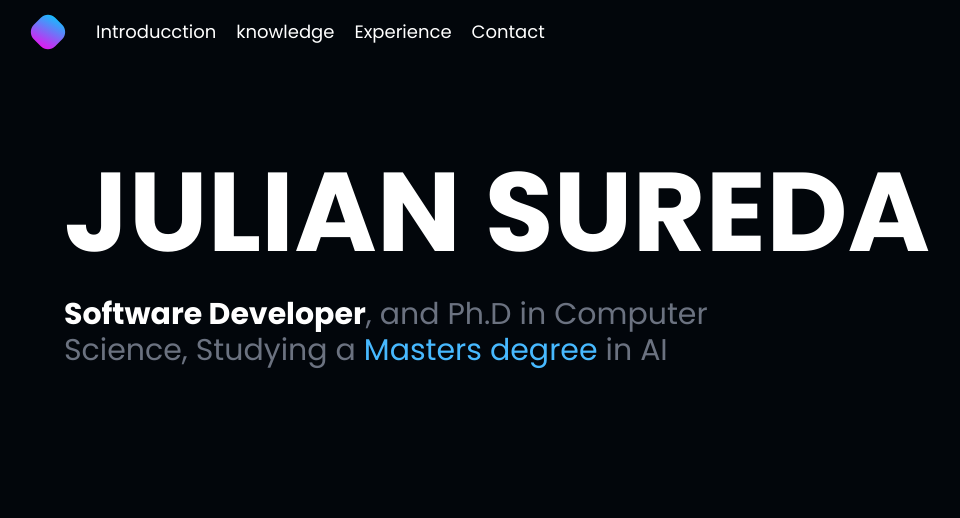
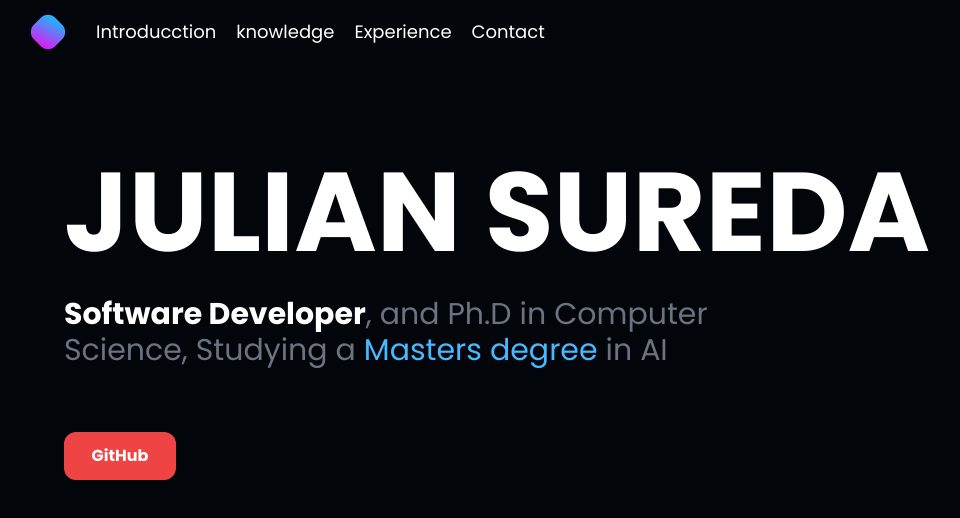
Before and after one commit to JulianSureda/web-portfolio, a React (Vite) app: page / in a window 1280 px wide. Shown: the top 518 px of the page, without its empty margins (0-960 px from the left). Built offline with nearby package versions, Linux system fonts and the light colour scheme.

Commit message:
Button component + Props

```diff
--- a/src/App.tsx
+++ b/src/App.tsx
@@ -2,6 +2,7 @@
 import { DropAnimation } from "./utils/animations";
 import NavBar from "./components/NavBar";
 import { motion } from "motion/react";
+import Button from "./components/button";
 
 function App() {
   return (
@@ -25,6 +26,7 @@ function App() {
           in AI
         </div>
       </motion.div>
+      <Button text="GitHub" positionConfig="m-auto"></Button>
     </div>
   );
 }
--- /dev/null
+++ b/src/components/Button.tsx
@@ -0,0 +1,15 @@
+/* eslint-disable react/react-in-jsx-scope */
+import { ButtonProps } from "../types/ButtonProps";
+
+export default function Button({ text, onClick }: ButtonProps) {
+  return (
+    <div
+      onClick={onClick}
+      className={
+        "h-12 w-28 ml-[5%] mt-[5%] bg-red-500 rounded-xl flex text-white font-poppins justify-center items-center font-bold ${positionConfig}"
+      }
+    >
+      {text}
+    </div>
+  );
+}
--- /dev/null
+++ b/src/types/ButtonProps.tsx
@@ -0,0 +1,6 @@
+export interface ButtonProps {
+  text: string;
+  positionConfig: string;
+
+  onClick?: () => void;
+}
```
